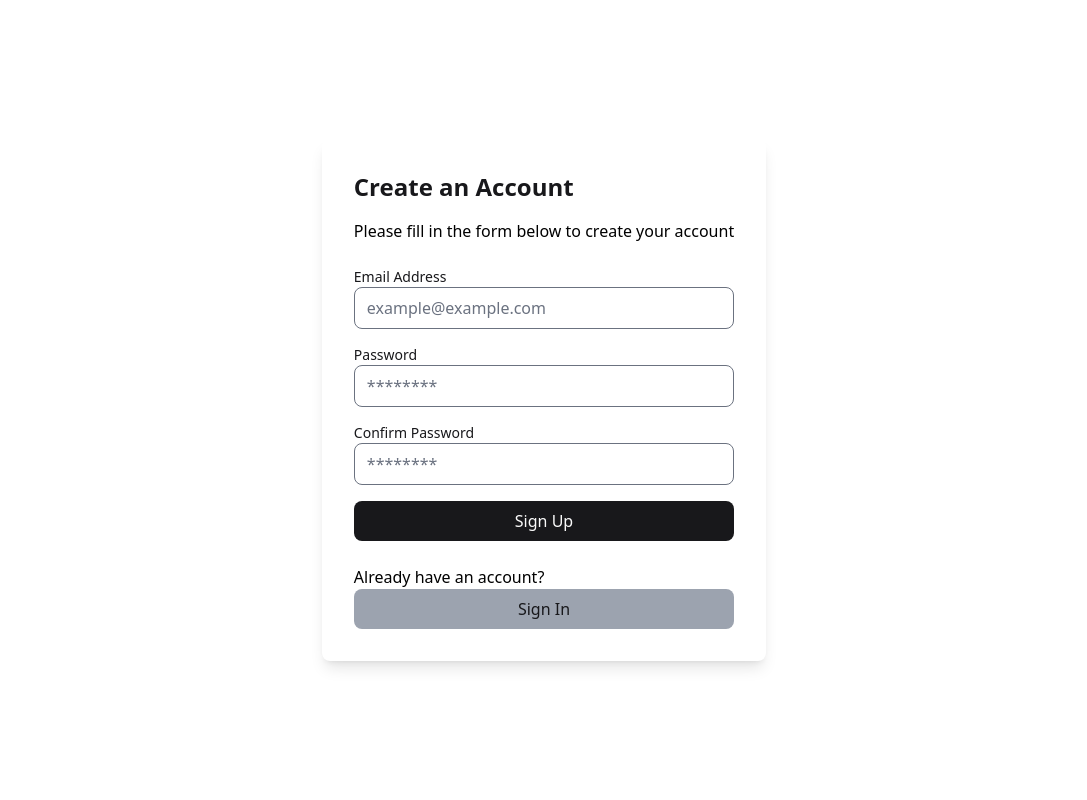
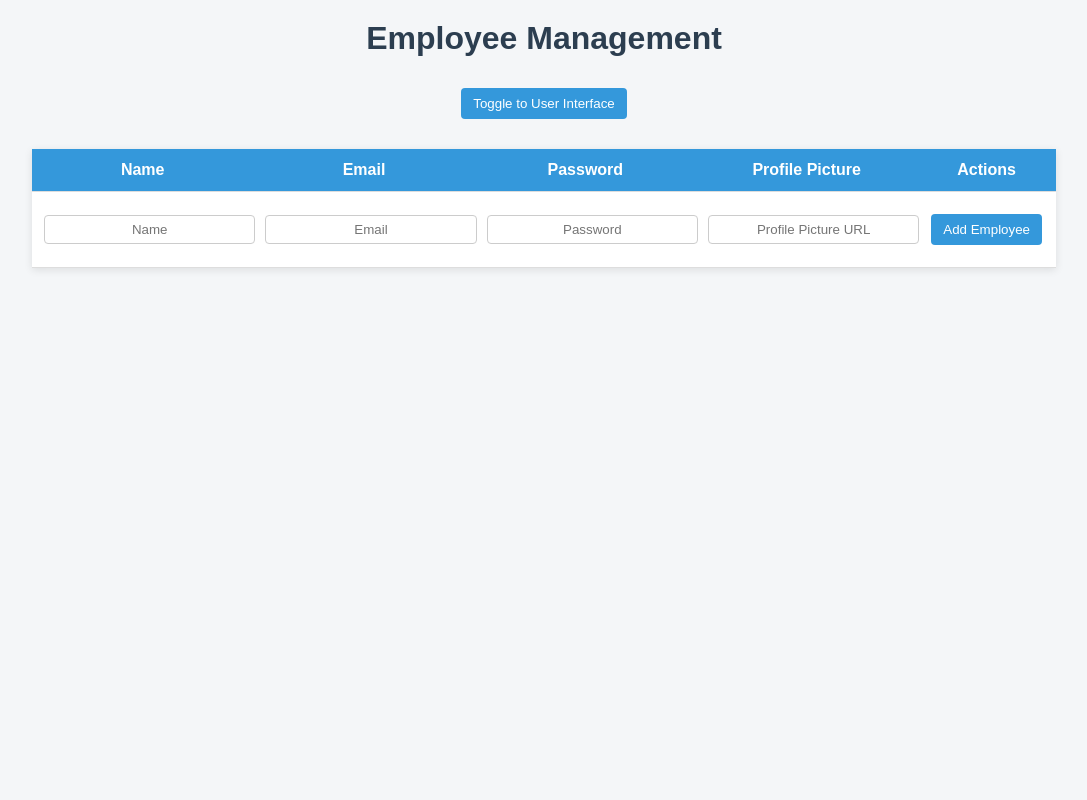
Before and after one commit to Mayores-04/pyweb, a Flask app: page / in a window 1280 px wide. Shown: the whole page, without its empty margins (96-1183 px from the left). Run offline with Flask 3, Linux system fonts and the light colour scheme; data that the repository does not hold is empty; some libraries are stand-ins or nearby versions.

Commit message:
first commit

```diff
--- a/app.py
+++ b/app.py
@@ -1,40 +1,66 @@
-from flask import Flask, render_template, request, redirect, url_for, flash
+from bson import ObjectId
+from flask import Flask, render_template, request, redirect, url_for, jsonify
+from pymongo import MongoClient
 
 app = Flask(__name__)
-app.secret_key = 'your_secret_key'
+
+# MongoDB connection
+client = MongoClient('mongodb://localhost:27017/')
+db = client['YourDatabaseName']  # Make sure to replace with your actual database name
+collection = db['Employees']
 
 @app.route('/')
 def index():
-    return render_template('signup.html')
+    # Fetch all employee data for admin interface
+    employees = list(collection.find())
+    return render_template('index.html', employees=employees)
 
-@app.route('/signin', methods=['GET', 'POST'])
-def signin():
-    if request.method == 'POST':
-        email = request.form['email']
-        password = request.form['password']
-        if email == "user@example.com" and password == "password":
-            flash('Sign in successful!', 'success')
-            return redirect(url_for('index'))
-        else:
-            flash('Invalid email or password', 'danger')
-            return redirect(url_for('signin'))
-    return render_template('signin.html')
-@app.route('/signup', methods=['GET', 'POST'])
-def signup():
-    if request.method == 'POST':
-        email = request.form['email']
-        password = request.form['password']
-        confirm_password = request.form['confirm-password']
+@app.route('/home')
+def home():
+    # Fetch all employee data for user interface
+    employees = list(collection.find())
+    return render_template('home.html', employees=employees)
 
-        if password == confirm_password:
-            flash('Account created successfully! Please sign in.', 'success')
-            return redirect(url_for('signin'))
-        else:
-            flash('Passwords do not match.', 'danger')
-            return redirect(url_for('signup'))
+@app.route('/add', methods=['POST'])
+def add_employee():
+    # Get data from form and insert into MongoDB
+    new_employee = {
+        "employeeName": request.form['name'],
+        "employeeEmail": request.form['email'],
+        "employeePassword": request.form['password'],
+        "employeeProfilePic": request.form['profile_pic']
+    }
+    collection.insert_one(new_employee)
+    return redirect(url_for('index'))
 
-    return render_template('signup.html')
+@app.route('/update/<employee_id>', methods=['POST'])
+def update_employee(employee_id):
+    # Update employee information in MongoDB
+    updated_employee = {
+        "employeeName": request.form['name'],
+        "employeeEmail": request.form['email'],
+        "employeePassword": request.form['password'],
+        "employeeProfilePic": request.form['profile_pic']
+    }
+    collection.update_one(
+        {"_id": ObjectId(employee_id)},
+        {"$set": updated_employee}
+    )
+    return redirect(url_for('index'))
 
+@app.route('/delete/<employee_id>', methods=['POST'])
+def delete_employee(employee_id):
+    # Delete employee from MongoDB
+    collection.delete_one({"_id": ObjectId(employee_id)})
+    return redirect(url_for('index'))
+
+@app.route('/api/employees', methods=['GET'])
+def get_employees():
+    # API endpoint to fetch all employees for real-time updates in user interface
+    employees = list(collection.find())
+    for employee in employees:
+        employee['_id'] = str(employee['_id'])  # Convert ObjectId to string for JSON serialization
+    return jsonify(employees)
 
 if __name__ == '__main__':
     app.run(debug=True)
--- a/templates/index.html
+++ b/templates/index.html
@@ -1,14 +1,201 @@
 <!DOCTYPE html>
 <html lang="en">
 <head>
-    <meta charset="UTF-8">
-    <meta name="viewport" content="width=device-width, initial-scale=1.0">
-    <title>Index Page</title>
-    <script src="https://cdn.tailwindcss.com?plugins=forms,typography"></script>
+  <meta charset="UTF-8" />
+  <meta name="viewport" content="width=device-width, initial-scale=1.0" />
+  <title>Employee Management</title>
+  <style>
+    /* General Styles */
+    body {
+      font-family: Arial, sans-serif;
+      background-color: #f4f6f8;
+      color: #333;
+      margin: 0;
+      padding: 0;
+      display: flex;
+      flex-direction: column;
+      align-items: center;
+    }
+
+    h1 {
+      margin-top: 20px;
+      color: #2c3e50;
+    }
+
+    /* Button Styles */
+    button {
+      background-color: #3498db;
+      color: white;
+      border: none;
+      padding: 8px 12px;
+      margin: 10px 0;
+      cursor: pointer;
+      border-radius: 4px;
+      transition: background-color 0.3s;
+    }
+
+    button:hover {
+      background-color: #2980b9;
+    }
+
+    /* Table Styles */
+    table {
+      border-collapse: collapse;
+      width: 80%;
+      margin: 20px 0;
+      box-shadow: 0 2px 8px rgba(0, 0, 0, 0.1);
+      background-color: #ffffff;
+    }
+
+    th,
+    td {
+      padding: 12px;
+      text-align: center;
+      border-bottom: 1px solid #ddd;
+    }
+
+    th {
+      background-color: #3498db;
+      color: white;
+    }
+
+    td img {
+      border-radius: 50%;
+    }
+
+    .actions {
+      display: flex;
+      justify-content: center;
+      gap: 8px;
+    }
+
+    .edit-btn, .update-btn, .delete-btn {
+      padding: 6px 10px;
+      font-size: 14px;
+      color: white;
+      border: none;
+      border-radius: 4px;
+      cursor: pointer;
+    }
+
+    .edit-btn {
+      background-color: #e67e22;
+    }
+
+    .edit-btn:hover {
+      background-color: #d35400;
+    }
+
+    .update-btn {
+      background-color: #27ae60;
+      display: none; /* Initially hidden */
+    }
+
+    .update-btn:hover {
+      background-color: #219150;
+    }
+
+    .delete-btn {
+      background-color: #e74c3c;
+    }
+
+    .delete-btn:hover {
+      background-color: #c0392b;
+    }
+
+    input[type="text"], input[type="email"], input[type="password"] {
+      border: 1px solid #ccc;
+      padding: 6px;
+      border-radius: 4px;
+      text-align: center;
+      width: 100%;
+    }
+  </style>
 </head>
-<body class="min-h-screen flex items-center justify-center bg-background dark:bg-black">
-    <div class="bg-card dark:bg-card p-8 rounded-lg shadow-lg">
-        <h1 class="text-2xl font-bold text-primary mb-4">Welcome to the Index Page</h1>
-    </div>
+<body>
+  <h1>Employee Management</h1>
+  <button onclick="window.location.href='/home'">Toggle to User Interface</button>
+
+  <!-- Employee Table with Inline Add Employee Row -->
+  <table>
+    <thead>
+      <tr>
+        <th>Name</th>
+        <th>Email</th>
+        <th>Password</th>
+        <th>Profile Picture</th>
+        <th>Actions</th>
+      </tr>
+      <tr>
+        <form action="/add" method="POST">
+          <td>
+            <input type="text" name="name" placeholder="Name" required />
+          </td>
+          <td>
+            <input type="email" name="email" placeholder="Email" required />
+          </td>
+          <td>
+            <input type="password" name="password" placeholder="Password" required />
+          </td>
+          <td>
+            <input type="text" name="profile_pic" placeholder="Profile Picture URL" required />
+          </td>
+          <td>
+            <button type="submit">Add Employee</button>
+          </td>
+        </form>
+      </tr>
+    </thead>
+    <tbody>
+      {% for employee in employees %}
+      <tr id="employee-{{ employee['_id'] }}">
+        <td>
+          <input type="text" name="name" value="{{ employee['employeeName'] }}" disabled />
+        </td>
+        <td>
+          <input type="email" name="email" value="{{ employee['employeeEmail'] }}" disabled />
+        </td>
+        <td>
+          <input type="password" name="password" value="{{ employee['employeePassword'] }}" disabled />
+        </td>
+        <td>
+          <img src="{{ employee['employeeProfilePic'] }}" alt="Profile" width="50" height="50" />
+        </td>
+        <td class="actions">
+          <button class="edit-btn" onclick="enableEdit('{{ employee['_id'] }}')">Edit</button>
+          <form action="/update/{{ employee['_id'] }}" method="POST" style="display:inline;">
+            <button type="submit" class="update-btn">Update</button>
+          </form>
+          <form action="/delete/{{ employee['_id'] }}" method="POST" style="display:inline;">
+            <button type="submit" class="delete-btn">Delete</button>
+          </form>
+        </td>
+      </tr>
+      {% endfor %}
+    </tbody>
+  </table>
+
+  <script>
+    function enableEdit(id) {
+      const row = document.getElementById(`employee-${id}`);
+      const inputs = row.querySelectorAll('input[type="text"], input[type="email"], input[type="password"]');
+      const editButton = row.querySelector('.edit-btn');
+      const updateButton = row.querySelector('.update-btn');
+
+      // Toggle input fields to be editable
+      inputs.forEach(input => {
+        input.disabled = !input.disabled;
+      });
+
+      // Show or hide the update button
+      if (editButton.textContent === 'Edit') {
+        editButton.textContent = 'Cancel';
+        updateButton.style.display = 'inline';
+      } else {
+        editButton.textContent = 'Edit';
+        updateButton.style.display = 'none';
+      }
+    }
+  </script>
 </body>
 </html>
--- a/templates/signup.html
+++ /dev/null
@@ -1,144 +0,0 @@
-<!DOCTYPE html>
-<html lang="en">
-<head>
-    <meta charset="UTF-8">
-    <meta name="viewport" content="width=device-width, initial-scale=1.0">
-    <title>Sign Up</title>
-    <script src="https://cdn.tailwindcss.com?plugins=forms,typography"></script>
-    <script type="text/javascript">
-        window.tailwind.config = {
-            darkMode: ['class'],
-            theme: {
-                extend: {
-                    colors: {
-                        border: 'hsl(var(--border))',
-                        input: 'hsl(var(--input))',
-                        ring: 'hsl(var(--ring))',
-                        background: 'hsl(var(--background))',
-                        foreground: 'hsl(var(--foreground))',
-                        primary: {
-                            DEFAULT: 'hsl(var(--primary))',
-                            foreground: 'hsl(var(--primary-foreground))'
-                        },
-                        secondary: {
-                            DEFAULT: 'hsl(var(--secondary))',
-                            foreground: 'hsl(var(--secondary-foreground))'
-                        },
-                        destructive: {
-                            DEFAULT: 'hsl(var(--destructive))',
-                            foreground: 'hsl(var(--destructive-foreground))'
-                        },
-                        muted: {
-                            DEFAULT: 'hsl(var(--muted))',
-                            foreground: 'hsl(var(--muted-foreground))'
-                        },
-                        accent: {
-                            DEFAULT: 'hsl(var(--accent))',
-                            foreground: 'hsl(var(--accent-foreground))'
-                        },
-                        popover: {
-                            DEFAULT: 'hsl(var(--popover))',
-                            foreground: 'hsl(var(--popover-foreground))'
-                        },
-                        card: {
-                            DEFAULT: 'hsl(var(--card))',
-                            foreground: 'hsl(var(--card-foreground))'
-                        },
-                    },
-                }
-            }
-        }
-    </script>
-    <style type="text/tailwindcss">
-        @layer base {
-            :root {
-                --background: 0 0% 100%;
-                --foreground: 240 10% 3.9%;
-                --card: 0 0% 100%;
-                --card-foreground: 240 10% 3.9%;
-                --popover: 0 0% 100%;
-                --popover-foreground: 240 10% 3.9%;
-                --primary: 240 5.9% 10%;
-                --primary-foreground: 0 0% 98%;
-                --secondary: 240 4.8% 95.9%;
-                --secondary-foreground: 240 5.9% 10%;
-                --muted: 240 4.8% 95.9%;
-                --muted-foreground: 240 3.8% 46.1%;
-                --accent: 240 4.8% 95.9%;
-                --accent-foreground: 240 5.9% 10%;
-                --destructive: 0 84.2% 60.2%;
-                --destructive-foreground: 0 0% 98%;
-                --border: 240 5.9% 90%;
-                --input: 240 5.9% 90%;
-                --ring: 240 5.9% 10%;
-                --radius: 0.5rem;
-            }
-            .dark {
-                --background: 240 10% 3.9%;
-                --foreground: 0 0% 98%;
-                --card: 240 10% 3.9%;
-                --card-foreground: 0 0% 98%;
-                --popover: 240 10% 3.9%;
-                --popover-foreground: 0 0% 98%;
-                --primary: 0 0% 98%;
-                --primary-foreground: 240 5.9% 10%;
-                --secondary: 240 3.7% 15.9%;
-                --secondary-foreground: 0 0% 98%;
-                --muted: 240 3.7% 15.9%;
-                --muted-foreground: 240 5% 64.9%;
-                --accent: 240 3.7% 15.9%;
-                --accent-foreground: 0 0% 98%;
-                --destructive: 0 62.8% 30.6%;
-                --destructive-foreground: 0 0% 98%;
-                --border: 240 3.7% 15.9%;
-                --input: 240 3.7% 15.9%;
-                --ring: 240 4.9% 83.9%;
-            }
-        }
-    </style>
-    <script type="text/javascript">
-        function handleSignUp(event) {
-            event.preventDefault();
-
-            var password = document.getElementById('password').value;
-            var confirmPassword = document.getElementById('confirm-password').value;
-
-            // Check if passwords match
-            if (password !== confirmPassword) {
-                alert("Passwords do not match!");
-            } else {
-                event.target.submit();
-                window.location.href='signin'
-            }
-        }
-    </script>
-</head>
-<body>
-    <div class="min-h-screen flex items-center justify-center bg-background dark:bg-black">
-        <div class="bg-card dark:bg-card p-8 rounded-lg shadow-lg">
-            <h2 class="text-2xl font-bold text-primary mb-4">Create an Account</h2>
-            <p class="mb-6 text-black">Please fill in the form below to create your account</p>
-            <form class="space-y-4" onsubmit="handleSignUp(event)">
-                <div>
-                    <label for="email" class="block text-sm font-medium text-primary">Email Address</label>
-                    <input id="email" name="email" type="email" class="w-full px-3 py-2 rounded-lg border focus:outline-none focus:ring focus:ring-primary" placeholder="example@example.com" required>
-                </div>
-                <div>
-                    <label for="password" class="block text-sm font-medium text-primary">Password</label>
-                    <input id="password" name="password" type="password" class="w-full px-3 py-2 rounded-lg border focus:outline-none focus:ring focus:ring-primary" placeholder="********" required>
-                </div>
-                <div>
-                    <label for="confirm-password" class="block text-sm font-medium text-primary">Confirm Password</label>
-                    <input id="confirm-password" name="confirm-password" type="password" class="w-full px-3 py-2 rounded-lg border focus:outline-none focus:ring focus:ring-primary" placeholder="********" required>
-                </div>
-                <button type="submit" class="w-full bg-primary text-primary-foreground py-2 rounded-lg hover:bg-primary/80 transition duration-300">Sign Up</button>
-            </form>
-
-            <div class="mt-6">
-                <p class="text-black">Already have an account?</p>
-                <button onclick="window.location.href='signin'" class="w-full bg-accent text-accent-foreground py-2 rounded-lg hover:bg-gray-500 transition duration-300 bg-gray-400">Sign In</button>
-            </div>
-        </div>
-    </div>
-</body>
-</html>
```
Also changed, not shown: templates/home.html (added, +161 -0 lines), templates/signin.html (deleted, +0 -135 lines), requirement.txt (added), static/style.css (line endings or trailing spaces), 1 other file.
